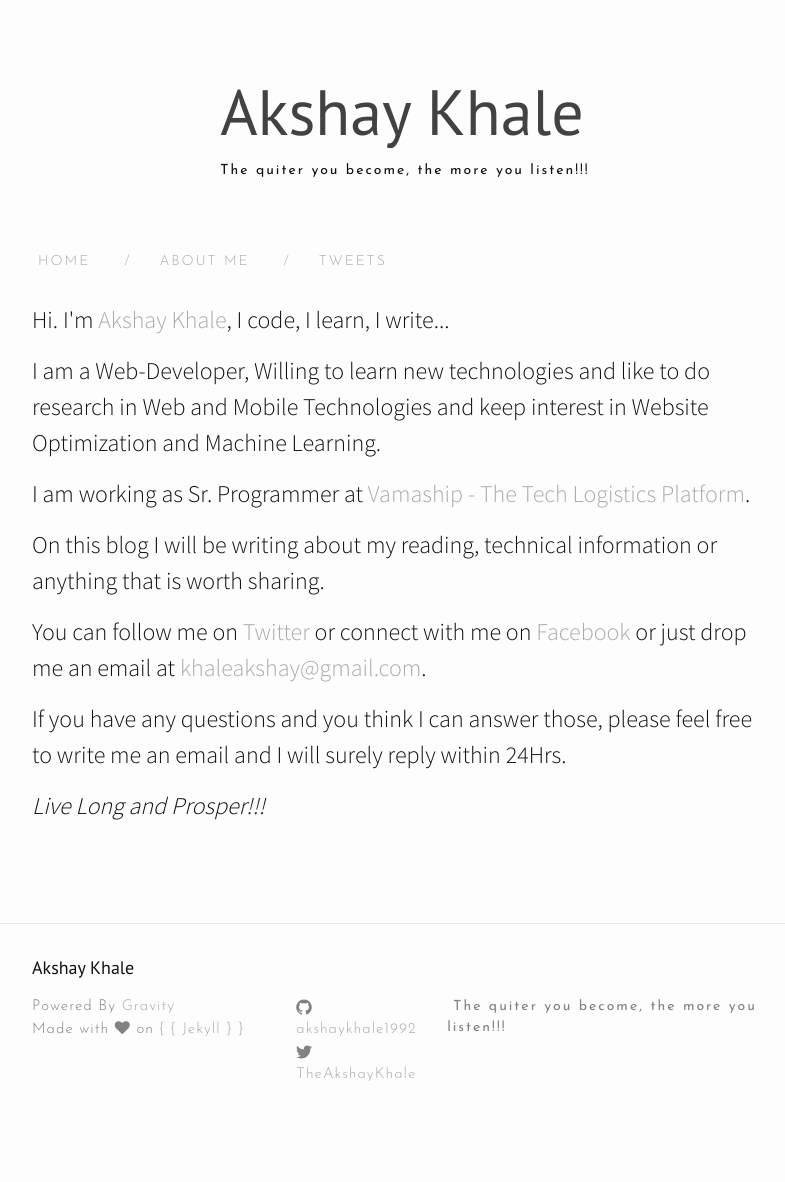
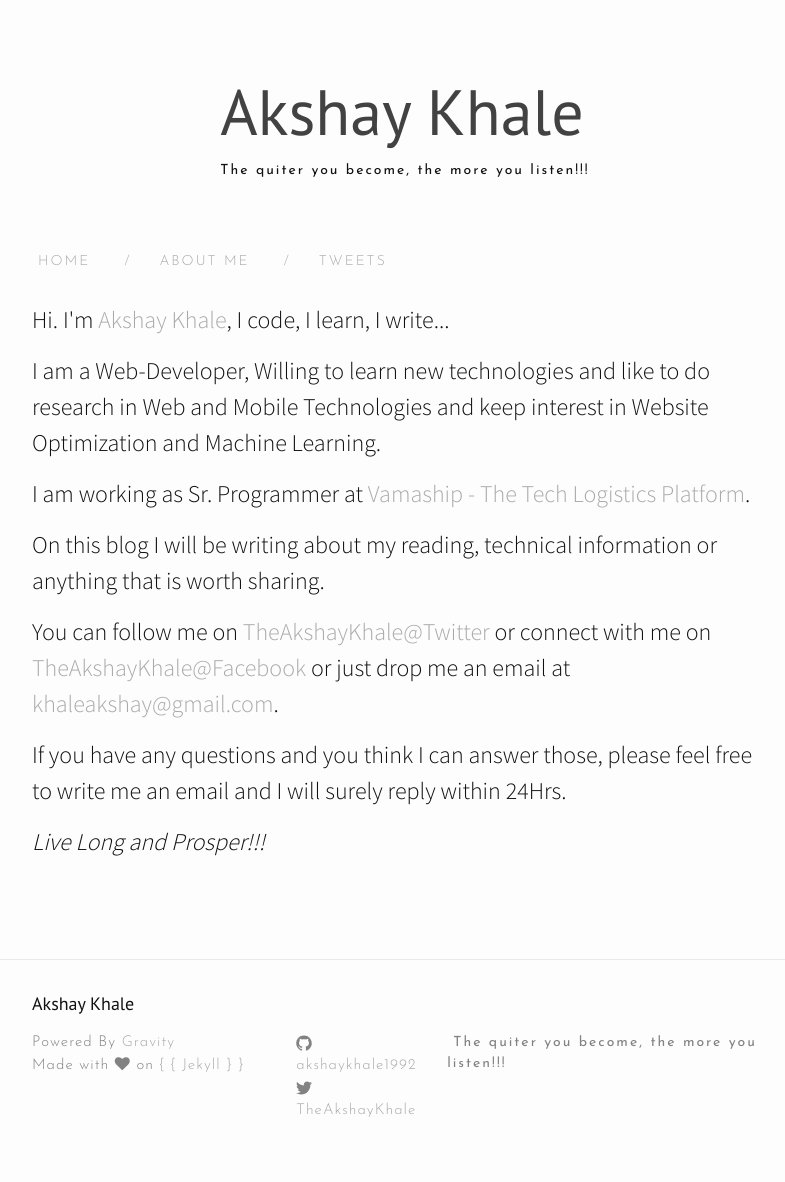
Before and after one commit to akshaykhale1992/akshaykhale1992.github.io, a Jekyll site: the page built from about.html, in a window 1280 px wide. Shown: the whole page, without its empty margins (238-1023 px from the left). Built offline with Jekyll 4.4.1, drawn with Linux system fonts in a browser that asks for light colours; nearby versions of some CDN libraries; before the commit the page ends 1146 px from its top, so only the background shows below that.

Commit message:
Update from Forestry.io Akshay Khale updated about.html

```diff
--- a/about.html
+++ b/about.html
@@ -13,7 +13,7 @@ header-img: img/about-bg.jpg
 
 <p>On this blog I will be writing about my reading, technical information or anything that is worth sharing.</p>
 
-<p>You can follow me on <a href="https://twitter.com/TheAkshayKhale">Twitter</a> or connect  with me on <a href="https://fb.me/akshayakhale">Facebook</a> or just drop me an email at <a href="mailto:khaleakshay@gmail.com">khaleakshay@gmail.com</a>.</p>
+<p>You can follow me on <a href="https://twitter.com/TheAkshayKhale">TheAkshayKhale@Twitter</a> or connect  with me on <a href="https://fb.me/TheAkshayKhale">TheAkshayKhale@Facebook</a> or just drop me an email at <a href="mailto:khaleakshay@gmail.com">khaleakshay@gmail.com</a>.</p>
 
 <p>If you have any questions and you think I can answer those, please feel free to write me an email and I will surely reply within 24Hrs.</p>
 
```
Also changed, not shown: .forestry/front_matter/templates/blog-post.yml.
